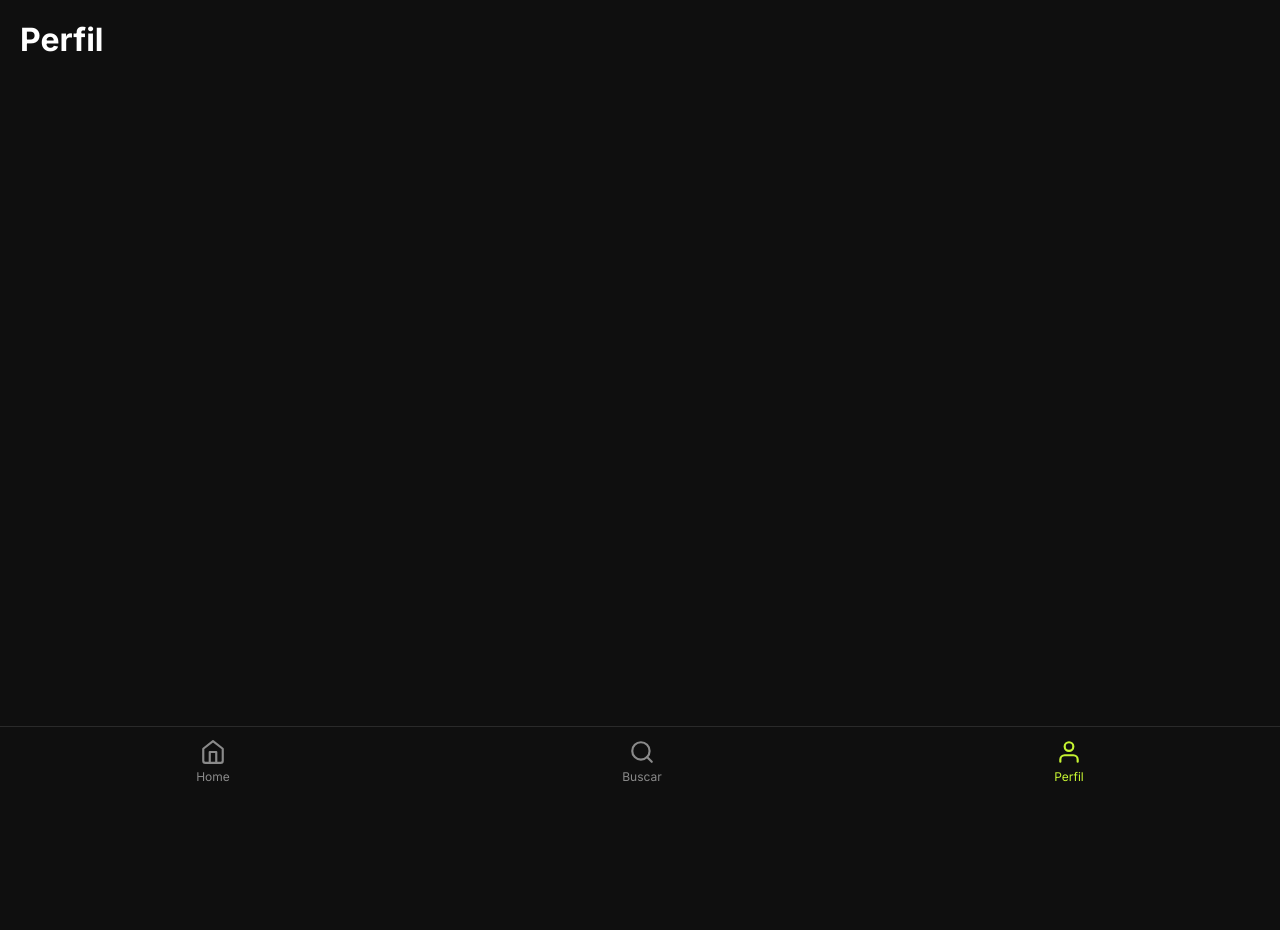
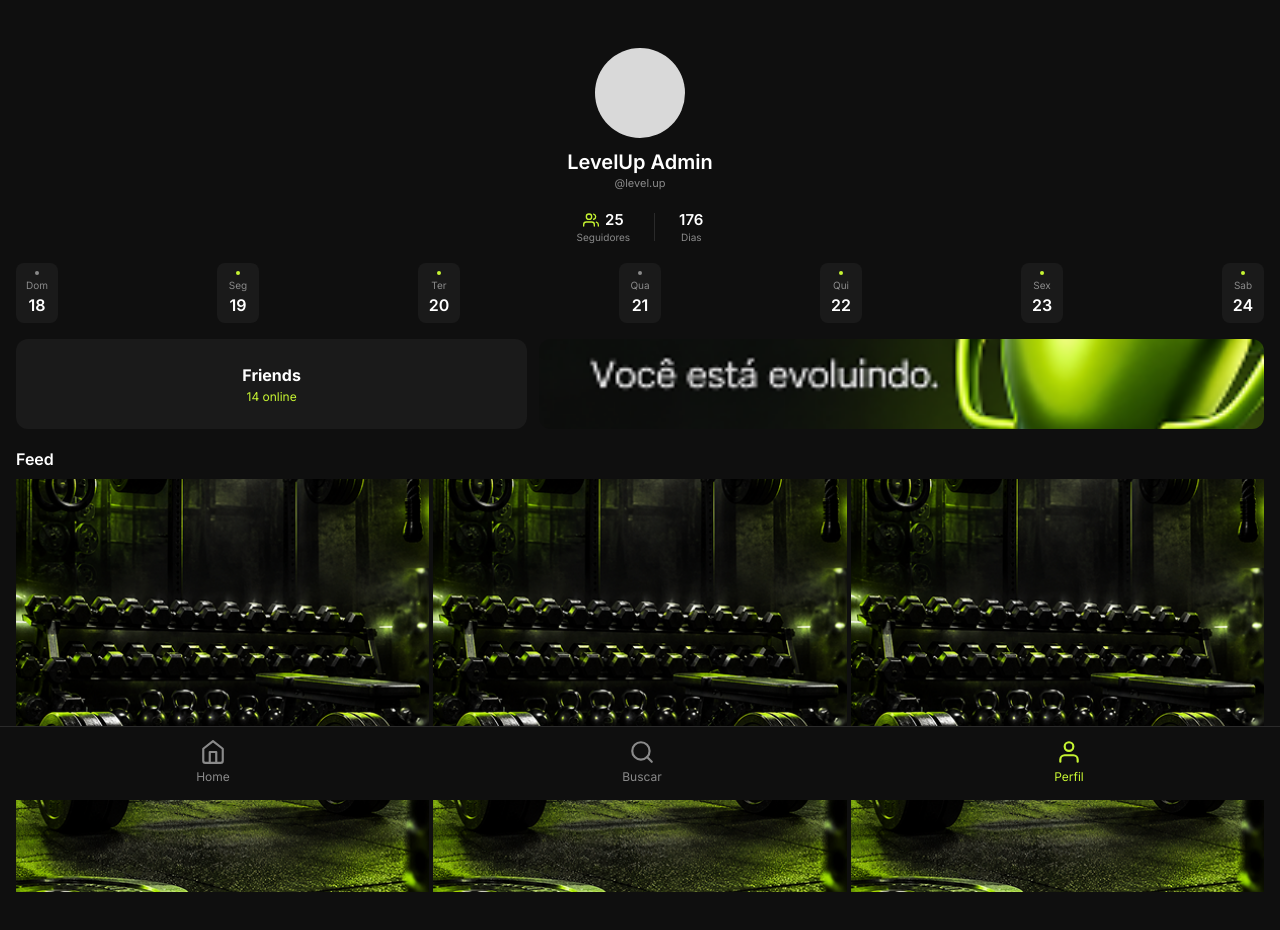
Before and after one commit to murilosantosb/LevelUP, a React (Vite) app in the folder mobile-front-end/: page /perfil in a window 1280 px wide. Shown: the top 930 px of the page. Before the commit the page ends 800 px from the top, so only its background shows below. Built offline with nearby package versions, Linux system fonts and the light colour scheme.

Commit message:
feat: cria tela de perfil

```diff
--- /dev/null
+++ b/mobile-front-end/src/pages/Perfil.css
@@ -0,0 +1,155 @@
+.topo-perfil {
+  display: flex;
+  flex-direction: column;
+  align-items: center;
+  padding: 48px 16px 20px;
+}
+
+.avatar-perfil {
+  width: 90px;
+  height: 90px;
+  border-radius: 50%;
+  background: #d9d9d9;
+  margin-bottom: 12px;
+}
+
+.nome-perfil {
+  font-size: 20px;
+  font-weight: 600;
+}
+
+.usuario-perfil {
+  font-size: 11px;
+  color: var(--text-muted);
+  margin-top: 2px;
+}
+
+.estatisticas-perfil {
+  display: flex;
+  align-items: center;
+  gap: 24px;
+  margin-top: 20px;
+}
+
+.estatistica {
+  display: flex;
+  flex-direction: column;
+  align-items: center;
+  gap: 2px;
+}
+
+.valor-estatistica {
+  display: flex;
+  align-items: center;
+  gap: 6px;
+  font-size: 15px;
+  font-weight: 600;
+}
+
+.rotulo-estatistica {
+  font-size: 10px;
+  color: var(--text-muted);
+}
+
+.divisor-estatistica {
+  width: 1px;
+  height: 28px;
+  background: var(--border);
+}
+
+.semana-treinos {
+  display: flex;
+  justify-content: space-between;
+  padding: 0 16px;
+  margin-bottom: 16px;
+}
+
+.dia-semana {
+  display: flex;
+  flex-direction: column;
+  align-items: center;
+  gap: 4px;
+  width: 42px;
+  padding: 8px 0;
+  background: var(--surface);
+  border-radius: 8px;
+}
+
+.ponto-dia {
+  width: 4px;
+  height: 4px;
+  border-radius: 50%;
+  background: var(--text-muted);
+}
+
+.ponto-dia.treinou {
+  background: var(--primary);
+}
+
+.rotulo-dia {
+  font-size: 10px;
+  color: var(--text-muted);
+}
+
+.numero-dia {
+  font-size: 16px;
+  font-weight: 600;
+}
+
+.cards-perfil {
+  display: flex;
+  gap: 12px;
+  padding: 0 16px;
+  margin-bottom: 20px;
+}
+
+.card-amigos {
+  flex: 1;
+  display: flex;
+  flex-direction: column;
+  justify-content: center;
+  align-items: center;
+  gap: 4px;
+  height: 90px;
+  padding: 14px;
+  text-align: center;
+  background: var(--surface);
+  border-radius: 12px;
+}
+
+.amigos-online {
+  font-size: 12px;
+  color: var(--primary);
+}
+
+.imagem-incentivo {
+  flex: 1.5;
+  min-width: 0;
+  height: 90px;
+  object-fit: cover;
+  border-radius: 12px;
+}
+
+/* Grade de fotos */
+.feed-perfil {
+  padding: 0 16px;
+}
+
+.titulo-secao {
+  font-size: 16px;
+  font-weight: 600;
+  margin-bottom: 10px;
+}
+
+.grade-fotos {
+  display: grid;
+  grid-template-columns: repeat(3, 1fr);
+  gap: 4px;
+}
+
+.foto-grade {
+  width: 100%;
+  aspect-ratio: 1 / 1;
+  object-fit: cover;
+  display: block;
+}
--- a/mobile-front-end/src/pages/Perfil.jsx
+++ b/mobile-front-end/src/pages/Perfil.jsx
@@ -1,3 +1,71 @@
+import { FiUsers } from 'react-icons/fi'
+import { profile } from '../services/mockProfile'
+import cardContinue from '../assets/motPerfil.png'
+import './Perfil.css'
+
 export default function Perfil() {
-  return <h1 className="titulo-pagina" style={{ padding: 20 }}>Perfil</h1>
+  return (
+    <div id="tela-perfil">
+      <section className="topo-perfil">
+        <div className="avatar-perfil" />
+        <h1 className="nome-perfil">{profile.name}</h1>
+        <p className="usuario-perfil">{profile.username}</p>
+
+        <div className="estatisticas-perfil">
+          <div className="estatistica">
+            <span className="valor-estatistica">
+              <FiUsers size={16} color="var(--primary)" /> {profile.followers}
+            </span>
+            <span className="rotulo-estatistica">Seguidores</span>
+          </div>
+
+          <div className="divisor-estatistica" />
+
+          <div className="estatistica">
+            <span className="valor-estatistica">{profile.days}</span>
+            <span className="rotulo-estatistica">Dias</span>
+          </div>
+        </div>
+      </section>
+
+      <section id="semana-treinos" className="semana-treinos">
+        {profile.week.map((item) => (
+          <div key={item.label} className="dia-semana">
+            <span
+              className={item.trained ? 'ponto-dia treinou' : 'ponto-dia'}
+            />
+            <span className="rotulo-dia">{item.label}</span>
+            <span className="numero-dia">{item.day}</span>
+          </div>
+        ))}
+      </section>
+
+      <section className="cards-perfil">
+        <div className="card-amigos">
+          <strong>Friends</strong>
+          <span className="amigos-online">{profile.friendsOnline} online</span>
+        </div>
+
+        <img
+          className="imagem-incentivo"
+          src={cardContinue}
+          alt="Continue! Você está evoluindo."
+        />
+      </section>
+
+      <section className="feed-perfil">
+        <h2 className="titulo-secao">Feed</h2>
+        <div className="grade-fotos">
+          {profile.photos.map((photo) => (
+            <img
+              key={photo.id}
+              className="foto-grade"
+              src={photo.imageUrl}
+              alt="Foto de treino"
+            />
+          ))}
+        </div>
+      </section>
+    </div>
+  )
 }
--- /dev/null
+++ b/mobile-front-end/src/services/mockProfile.js
@@ -0,0 +1,24 @@
+import foto1 from '../assets/capainicial.png'
+
+export const profile = {
+  username: '@level.up',
+  name: 'LevelUp Admin',
+  followers: 25,
+  days: 176,
+  friendsOnline: 14,
+
+  week: [
+    { label: 'Dom', day: 18, trained: false },
+    { label: 'Seg', day: 19, trained: true },
+    { label: 'Ter', day: 20, trained: true },
+    { label: 'Qua', day: 21, trained: false },
+    { label: 'Qui', day: 22, trained: true },
+    { label: 'Sex', day: 23, trained: true },
+    { label: 'Sab', day: 24, trained: true },
+  ],
+  photos: [
+    { id: 1, imageUrl: foto1 },
+    { id: 2, imageUrl: foto1 },
+    { id: 3, imageUrl: foto1 },
+  ],
+}
```
Also changed, not shown: mobile-front-end/src/assets/motPerfil.png (added).
